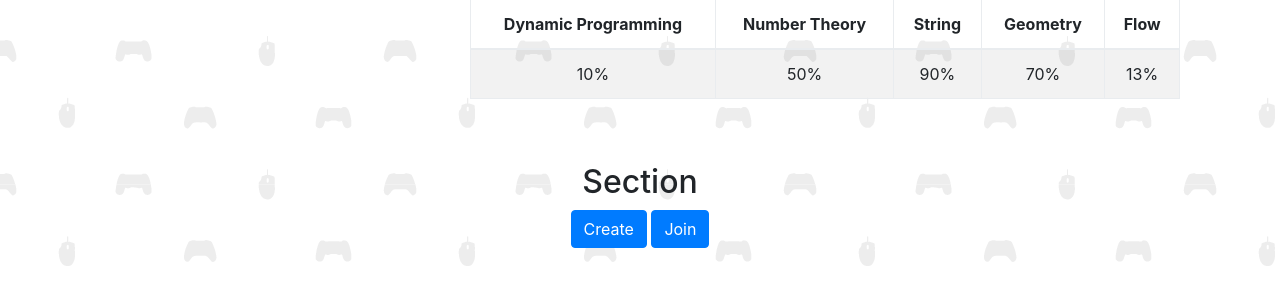
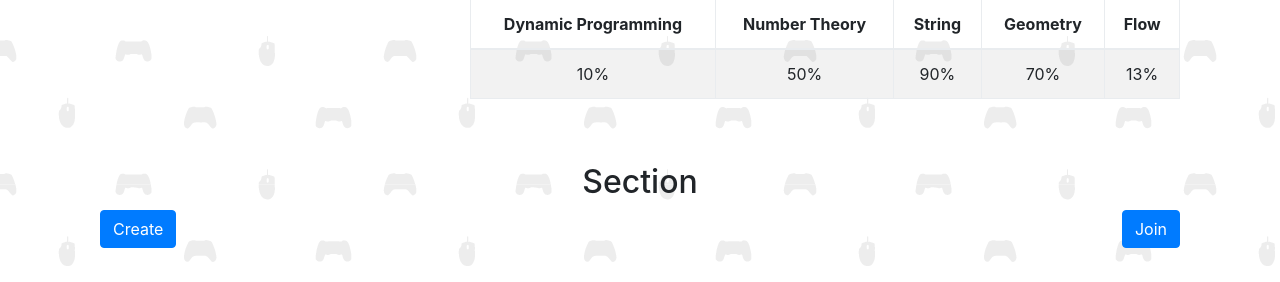
Before and after one commit to Kimbbakar/Contest-Helper, a Django app: template ContestHelper/templates/User_profile.html in a window 1280 px wide. Shown: the part 216-498 px from the top of the page. Run offline with Django 3.2, Linux system fonts and the light colour scheme; the template is opened without the code that fills it, so the values that code supplies are empty; some libraries are stand-ins or nearby versions.

Commit message:
Fixed the button position

```diff
--- a/ContestHelper/templates/User_profile.html
+++ b/ContestHelper/templates/User_profile.html
@@ -63,10 +63,9 @@
 
     <h2 class="subheading">Section</h2>
 
-    <div style="float: center;">
-		<button  class="btn btn-primary inline" id = "create" >Create</button>
-		<button  class="btn btn-primary inline" id = "join" >Join</button>
-    </div>
+	<button style="float: left;"  class="btn btn-primary inline" id = "create" >Create</button>
+	<button style="float: right;"  class="btn btn-primary inline" id = "join" >Join</button>
+
 
 
 	<br>
```
